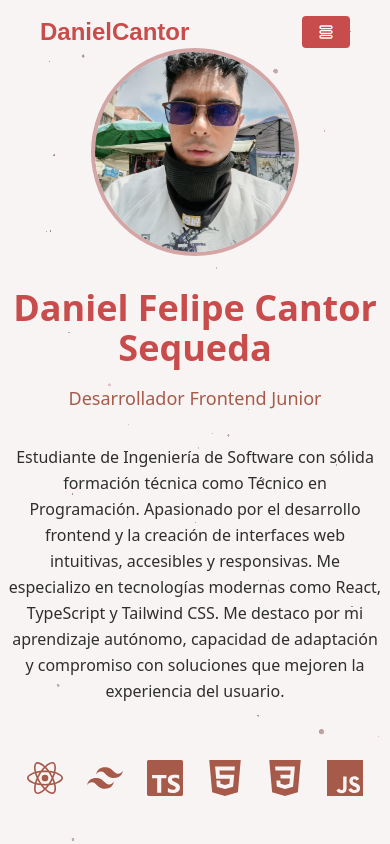
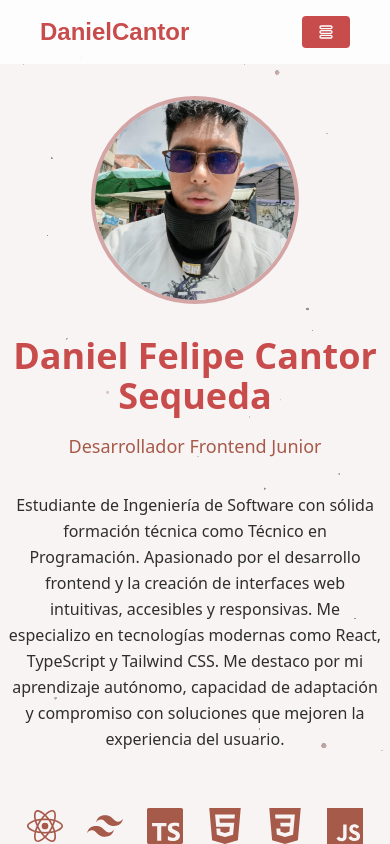
Before and after one commit to SiKoDhany/Mi_portafolio, a React (Vite) app: page / in a window 390 px wide. Built offline with nearby package versions, Linux system fonts and the light colour scheme; a web font is replaced by a local one.

Commit message:
Fix mobile header overlap and improve responsiveness

```diff
--- a/src/Components/Header.tsx
+++ b/src/Components/Header.tsx
@@ -29,7 +29,7 @@ const Header = () => {
 
   return (
     <>
-      <header className="py-4 px-10 flex items-center fixed top-0 w-full justify-between z-40 text-[#111827] bg-transparent">
+      <header className="py-4 px-10 flex items-center fixed top-0 w-full justify-between z-40 text-[#111827] bg-white/80 backdrop-blur-sm">
         {/* Logo */}
         <div className="flex grow basis-0">
           <span className="font-bold text-2xl splash-font text-[#C94C4C]">
--- a/src/Components/Section.tsx
+++ b/src/Components/Section.tsx
@@ -5,7 +5,7 @@ import foto from "../photo/foto.jpeg";
 const Section = () => {
   return (
     <>
-      <section className="relative min-h-screen flex flex-col justify-center items-center text-center overflow-hidden bg-[#F9F4F4]">
+      <section className="relative min-h-screen flex flex-col justify-center items-center text-center overflow-hidden bg-[#F9F4F4] pt-20">
         {/* Partículas de fondo */}
         <div className="absolute inset-0 z-10">
           <Particles
```
